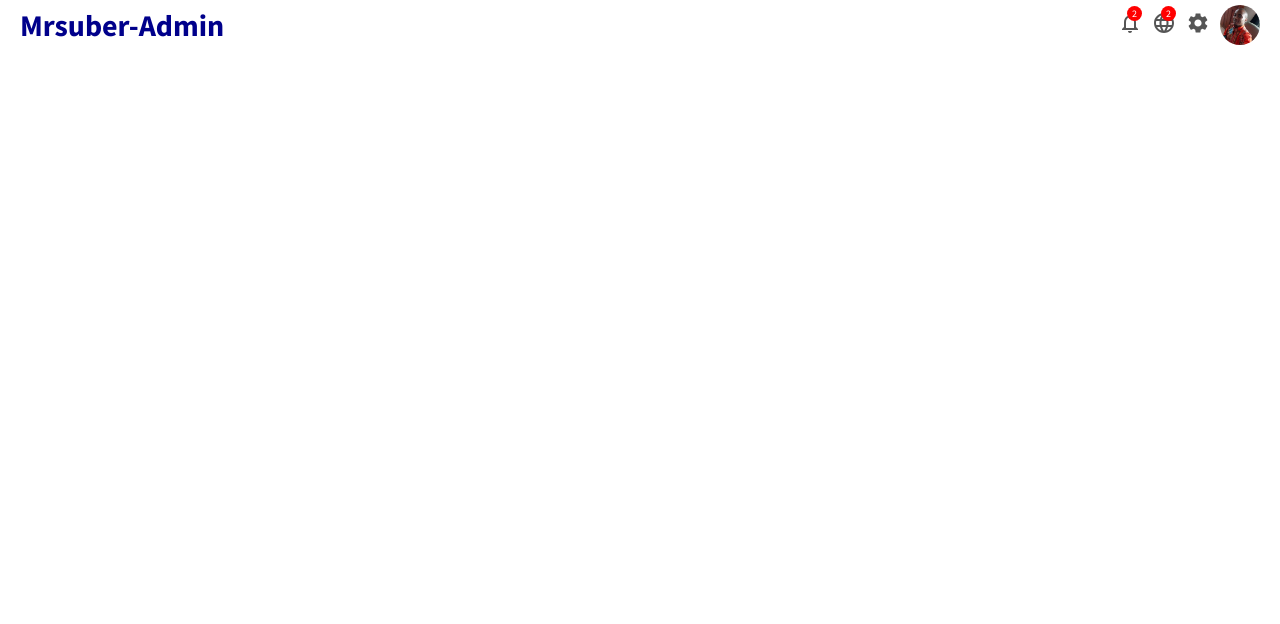
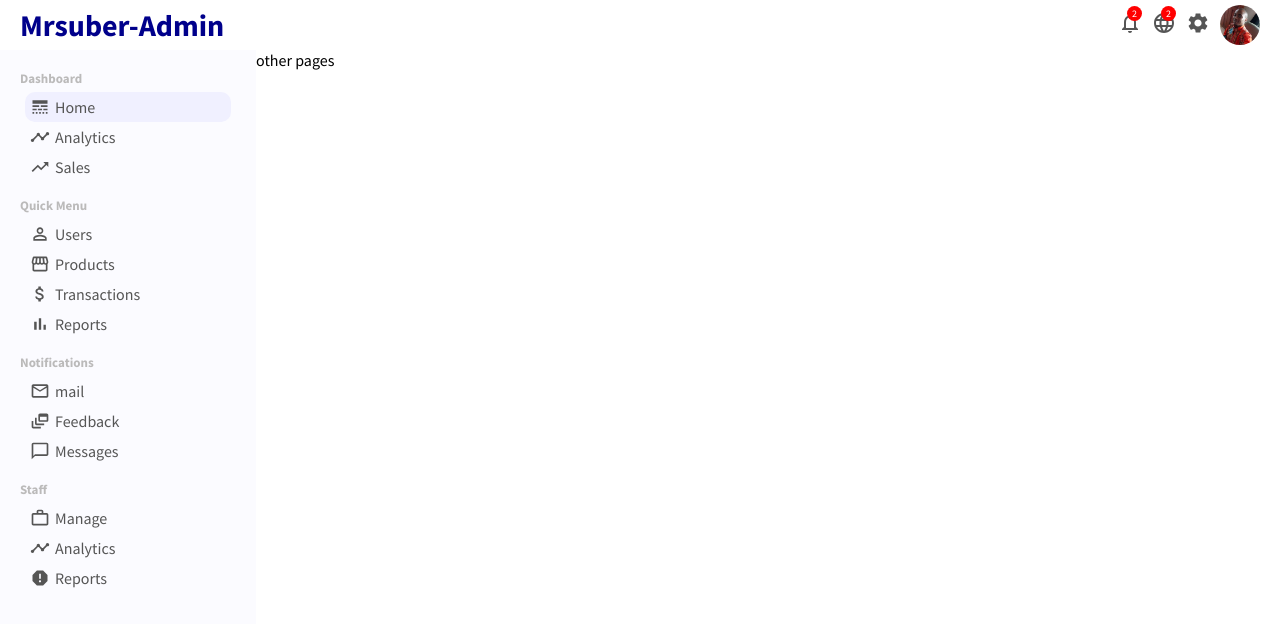
Before and after one commit to mrsuber/Admin-dashboard, a React (Create React App) app in the folder dashboard-frontend/: page / in a window 1280 px wide. Shown: the top 624 px of the page. Built offline with nearby package versions, Linux system fonts and the light colour scheme.

Commit message:
the side bar complete'

```diff
--- a/dashboard-frontend/src/App.js
+++ b/dashboard-frontend/src/App.js
@@ -1,9 +1,16 @@
 import Topbar from './components/topbar/Topbar'
-
+import Sidbar from './components/sidebar/Sidebar'
+import './app.css'
 function App() {
   return (
     <div>
       <Topbar/>
+      <div className="container">
+        <Sidbar />
+        <div className="others">
+          other pages
+        </div>
+      </div>
     </div>
   );
 }
--- /dev/null
+++ b/dashboard-frontend/src/app.css
@@ -0,0 +1,8 @@
+.container{
+  display: flex;
+}
+
+.others{
+    flex:4;
+
+}
--- /dev/null
+++ b/dashboard-frontend/src/components/sidebar/Sidebar.jsx
@@ -0,0 +1,111 @@
+import React from 'react'
+import './sidebar.css'
+import {
+  LineStyle,
+  Timeline,
+  TrendingUp,
+  PermIdentity,
+  Storefront,
+  MailOutline,
+  DynamicFeed,
+  ChatBubbleOutline,
+  WorkOutline,
+  Report,
+  BarChart,
+  AttachMoney
+
+} from "@material-ui/icons"
+
+export default function Sidebar(){
+  return(
+    <div className="sidebar">
+      <div className="sidebarWrapper">
+          <div className="sidebarMenu">
+              <h3 className="sidebarTitle">Dashboard</h3>
+              <ul className="sidebarList">
+                  <li className="sidebarListItem active">
+                    <LineStyle className="sidebareIcon"/>
+                    Home
+                  </li>
+                  <li className="sidebarListItem">
+                    <Timeline className="sidebareIcon"/>
+                    Analytics
+                  </li>
+                  <li className="sidebarListItem">
+                    <TrendingUp className="sidebareIcon" />
+                    Sales
+                  </li>
+
+              </ul>
+          </div>
+
+
+          <div className="sidebarMenu">
+              <h3 className="sidebarTitle">Quick Menu</h3>
+              <ul className="sidebarList">
+                  <li className="sidebarListItem ">
+                    <PermIdentity className="sidebareIcon"/>
+                    Users
+                  </li>
+                  <li className="sidebarListItem">
+                    <Storefront className="sidebareIcon"/>
+                    Products
+                  </li>
+                  <li className="sidebarListItem">
+                    <AttachMoney className="sidebareIcon" />
+                    Transactions
+                  </li>
+                  <li className="sidebarListItem">
+                    <BarChart className="sidebareIcon" />
+                    Reports
+                  </li>
+
+              </ul>
+          </div>
+
+
+          <div className="sidebarMenu">
+              <h3 className="sidebarTitle">Notifications</h3>
+              <ul className="sidebarList">
+                  <li className="sidebarListItem ">
+                    <MailOutline className="sidebareIcon"/>
+                    mail
+                  </li>
+                  <li className="sidebarListItem">
+                    <DynamicFeed className="sidebareIcon"/>
+                    Feedback
+                  </li>
+                  <li className="sidebarListItem">
+                    <ChatBubbleOutline className="sidebareIcon" />
+                    Messages
+                  </li>
+
+              </ul>
+          </div>
+
+
+          <div className="sidebarMenu">
+              <h3 className="sidebarTitle">Staff</h3>
+              <ul className="sidebarList">
+                  <li className="sidebarListItem ">
+                    <WorkOutline className="sidebareIcon"/>
+                    Manage
+                  </li>
+                  <li className="sidebarListItem">
+                    <Timeline className="sidebareIcon"/>
+                    Analytics
+                  </li>
+                  <li className="sidebarListItem">
+                    <Report className="sidebareIcon" />
+                    Reports
+                  </li>
+
+              </ul>
+          </div>
+
+
+
+      </div>
+    </div>
+  )
+}
--- /dev/null
+++ b/dashboard-frontend/src/components/sidebar/sidebar.css
@@ -0,0 +1,42 @@
+.sidebar{
+  flex:1;
+  height: calc(100vh - 50px);
+  background-color: rgb(251,251,255);
+  position: sticky;
+  top:50px;
+}
+.sidebarWrapper{
+   padding: 20px;
+   color: #555;
+
+}
+.sidebarMenu{
+  margin-bottom: 10px;
+}
+
+.sidebarTitle{
+  font-size: 13px;
+  color:rgb(187,186,186);
+}
+
+.sidebarList{
+  list-style: none;
+  padding: 5px;
+}
+
+.sidebarListItem{
+  padding: 5px;
+  cursor: pointer;
+  display: flex;
+  align-items: center;
+  border-radius: 10px;
+}
+
+
+.sidebarListItem.active,.sidebarListItem:hover{
+  background-color: rgb(240,240,255);
+}
+.sidebareIcon{
+  margin-right: 5px;
+  font-size: 20px !important;
+}
```
Also changed, not shown: dashboard-frontend/src/pages/home/Home.jsx (added, +10 -0 lines), dashboard-frontend/src/pages/home/home.css (added).
